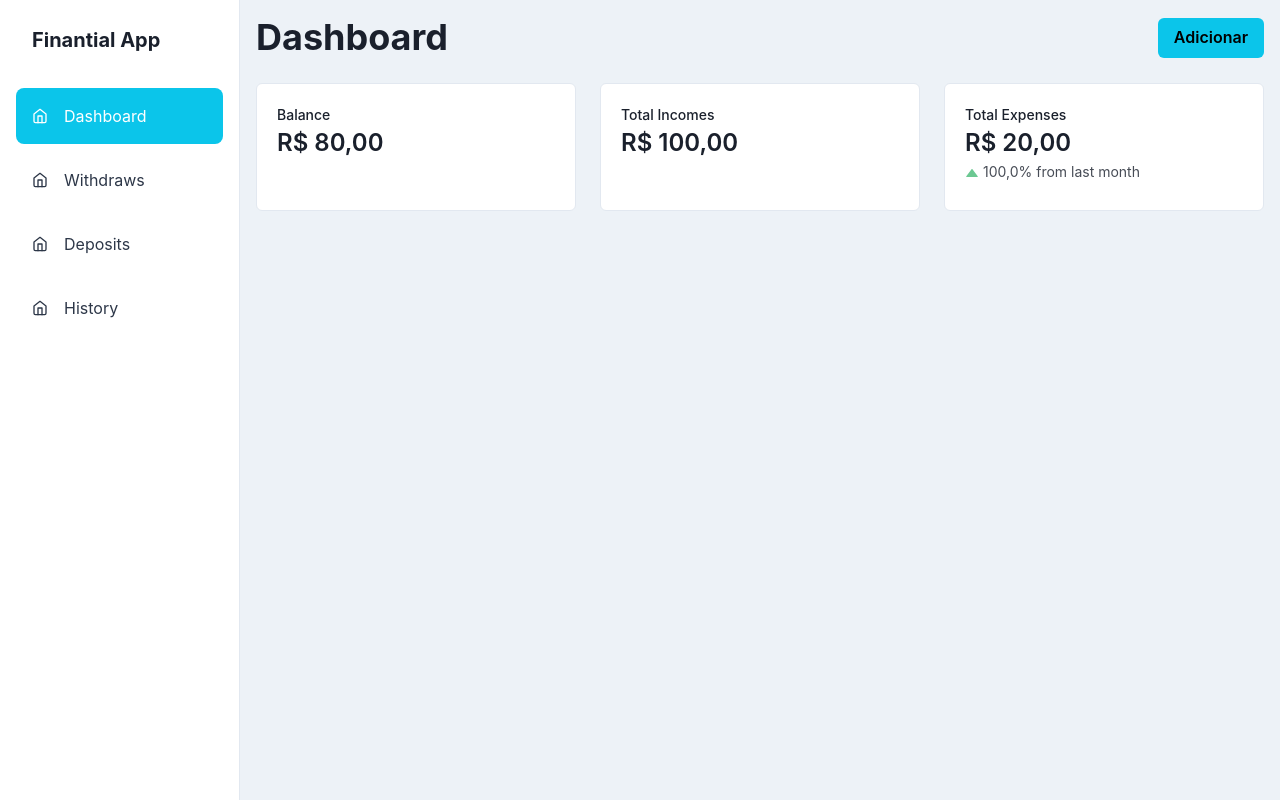
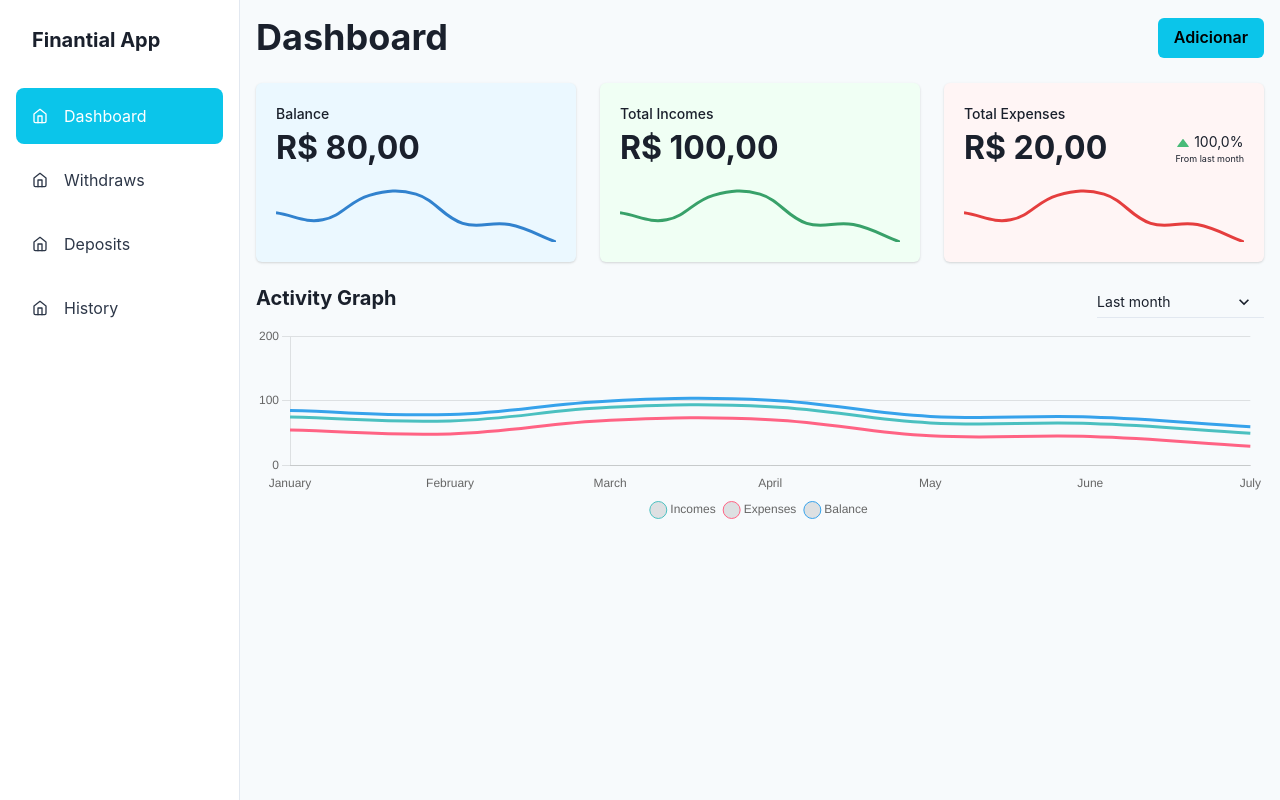
Before and after one commit to swttpch/next-finantial-dash, a Next.js app: page / in a window 1280 px wide. Built offline with nearby package versions, Linux system fonts and the light colour scheme; what @chakra-ui/next-js would draw is missing.

Commit message:
chore: adding activity graph

```diff
--- a/src/app/layout.tsx
+++ b/src/app/layout.tsx
@@ -1,6 +1,7 @@
 import type { Metadata } from 'next';
 // import localFont from "next/font/local";
 import './globals.css';
+import 'chart.js/auto';
 import { Providers } from '@/providers/chakra.provider';
 import DefaultLayout from '@/layouts/DefaultaLayout';
 
--- a/src/app/page.tsx
+++ b/src/app/page.tsx
@@ -1,3 +1,4 @@
+import ActivityGraph from '@/components/ActivityGraph';
 import PageTitle from '@/components/PageTitle';
 import StatsCard from '@/components/StatsCard';
 import { getDashboardCard } from '@/helpers/getDashboardCard';
@@ -26,9 +27,12 @@ export default function Home() {
             label={el.label}
             number={el.number}
             statHelper={el.statHelper}
+            secondaryColor={el.secondaryColor}
+            primaryColor={el.primaryColor}
           />
         ))}
       </Flex>
+      <ActivityGraph />
     </>
   );
 }
--- /dev/null
+++ b/src/components/ActivityGraph.tsx
@@ -0,0 +1,33 @@
+'use client';
+
+import { Flex, Heading, Select } from '@chakra-ui/react';
+import ActivityGraphLineChart from './Charts/ActivityGraph';
+
+function ActivityGraph() {
+  return (
+    <Flex datatype="activity-graph" direction="column" gap={2}>
+      <Flex datatype="activity-graph-head" direction="row" justify="space-between">
+        <Heading as={'h2'} size={'md'} w={'full'}>
+          Activity Graph
+        </Heading>
+        <Select defaultValue={1} size={'sm'} variant={'flushed'} flex="1 0 1" w={'200px'}>
+          <option value={1}>Last month</option>
+          <option value={2}>Last 3 months</option>
+          <option value={3}>This year</option>
+        </Select>
+      </Flex>
+      <Flex
+        datatype="activity-graph-body"
+        direction="row"
+        justify="space-between"
+        align="center"
+        w={'full'}
+        h={'200px'}
+      >
+        <ActivityGraphLineChart />
+      </Flex>
+    </Flex>
+  );
+}
+
+export default ActivityGraph;
--- /dev/null
+++ b/src/components/Charts/ActivityGraph.tsx
@@ -0,0 +1,89 @@
+'use client';
+
+import {
+  Chart as ChartJS,
+  CategoryScale,
+  LinearScale,
+  PointElement,
+  LineElement,
+  Title,
+  Tooltip,
+  Legend,
+} from 'chart.js';
+import { Line } from 'react-chartjs-2';
+
+ChartJS.register(CategoryScale, LinearScale, PointElement, LineElement, Title, Tooltip, Legend);
+
+function ActivityGraphLineChart() {
+  return (
+    <div style={{ width: '100%', height: '200px' }}>
+      <Line
+        data={{
+          labels: ['January', 'February', 'March', 'April', 'May', 'June', 'July'],
+          datasets: [
+            {
+              label: 'Incomes',
+              data: [75, 69, 90, 91, 66, 65, 50],
+              fill: false,
+              borderColor: 'rgb(75, 192, 192)',
+              tension: 0.4,
+              xAxisID: 'x',
+            },
+            {
+              label: 'Expenses',
+              data: [55, 49, 70, 71, 46, 45, 30],
+              fill: false,
+              borderColor: 'rgb(255, 99, 132)',
+              tension: 0.4,
+              xAxisID: 'x',
+            },
+            {
+              label: 'Balance',
+              data: [85, 79, 100, 101, 76, 75, 60],
+              fill: false,
+              borderColor: 'rgb(54, 162, 235)',
+              tension: 0.4,
+              xAxisID: 'x',
+            },
+          ],
+        }}
+        options={{
+          responsive: true,
+          interaction: {
+            intersect: false,
+            mode: 'index',
+          },
+          scales: {
+            x: {
+              grid: {
+                display: false,
+              },
+            },
+            y: {
+              ticks: {
+                maxTicksLimit: 3,
+              },
+            },
+          },
+          plugins: {
+            legend: {
+              labels: {
+                pointStyle: 'circle',
+                usePointStyle: true,
+              },
+              position: 'bottom',
+            },
+          },
+          elements: {
+            point: {
+              radius: 0,
+            },
+          },
+          maintainAspectRatio: false,
+        }}
+      />
+    </div>
+  );
+}
+
+export default ActivityGraphLineChart;
--- /dev/null
+++ b/src/components/Charts/SimpleLineChart.tsx
@@ -0,0 +1,70 @@
+'use client';
+
+import { Box, BoxProps } from '@chakra-ui/react';
+import {
+  Chart as ChartJS,
+  CategoryScale,
+  LinearScale,
+  PointElement,
+  LineElement,
+  Title,
+  Tooltip,
+  Legend,
+} from 'chart.js';
+import { Line } from 'react-chartjs-2';
+
+ChartJS.register(CategoryScale, LinearScale, PointElement, LineElement, Title, Tooltip, Legend);
+
+interface SimpleLineChartProps extends BoxProps {
+  chartColor: string;
+}
+
+function SimpleLineChart({ chartColor, ...rest }: SimpleLineChartProps) {
+  return (
+    <Box {...rest}>
+      <Line
+        data={{
+          labels: ['January', 'February', 'March', 'April', 'May', 'June', 'July'],
+          datasets: [
+            {
+              label: 'My First Dataset',
+              data: [65, 59, 80, 81, 56, 55, 40],
+              fill: false,
+              borderColor: chartColor,
+              tension: 0.4,
+            },
+          ],
+        }}
+        options={{
+          scales: {
+            x: {
+              display: false,
+            },
+            y: {
+              display: false,
+            },
+          },
+          plugins: {
+            legend: {
+              display: false,
+            },
+            tooltip: {
+              enabled: false,
+            },
+            title: {
+              display: false,
+            },
+          },
+          elements: {
+            point: {
+              radius: 0,
+            },
+          },
+          maintainAspectRatio: false,
+        }}
+      />
+    </Box>
+  );
+}
+
+export default SimpleLineChart;
--- a/src/components/StatsCard.tsx
+++ b/src/components/StatsCard.tsx
@@ -1,29 +1,41 @@
-import { StatsProps } from '@/types/common.types';
-import {
-  Card,
-  CardBody,
-  Stat,
-  StatArrow,
-  StatHelpText,
-  StatLabel,
-  StatNumber,
-} from '@chakra-ui/react';
+'use client';
 
-function StatsCard({ label, number, statHelper }: StatsProps) {
+import { StatsCardProps } from '@/types/common.types';
+import { Card, CardBody, Flex, Stat, StatArrow, StatLabel, Text, useToken } from '@chakra-ui/react';
+
+import SimpleLineChart from './Charts/SimpleLineChart';
+
+function StatsCard({ label, number, statHelper, secondaryColor, primaryColor }: StatsCardProps) {
+  const tokenColor = useToken('colors', primaryColor);
   return (
     <>
-      <Card data-type="Card" overflow="hidden" variant="outline" flex={1}>
+      <Card data-type="Card" overflow="hidden" flex={1} bgColor={secondaryColor}>
         <CardBody data-type="CardBody">
           <Stat data-type="Stat">
             <StatLabel data-type="StatLabel">{label}</StatLabel>
-            <StatNumber data-type="StatNumber">{number}</StatNumber>
-            {statHelper && (
-              <StatHelpText data-type="StatHelpText">
-                <StatArrow data-type="StatArrow" type={statHelper.type}></StatArrow>
-                {statHelper.value}
-              </StatHelpText>
-            )}
+            <Flex
+              direction={'row'}
+              alignSelf={'stretch'}
+              align={'center'}
+              justify={'space-between'}
+            >
+              <Text fontSize={'xx-large'} fontWeight={'bold'} data-type="StatNumber">
+                {number}
+              </Text>
+              {statHelper && (
+                <Flex direction={'column'} align={'center'}>
+                  <Text fontSize={'sm'} data-type="StatHelpText">
+                    <StatArrow data-type="StatArrow" type={statHelper.type}></StatArrow>
+                    {statHelper.value}
+                  </Text>
+                  <Text fontSize={'xx-small'} data-type="StatHelpText">
+                    From last month
+                  </Text>
+                </Flex>
+              )}
+            </Flex>
           </Stat>
+          <SimpleLineChart chartColor={tokenColor} height={'70px'} />
         </CardBody>
       </Card>
     </>
--- a/src/helpers/getDashboardCard.ts
+++ b/src/helpers/getDashboardCard.ts
@@ -1,4 +1,4 @@
-import { StatsProps } from '@/types/common.types';
+import { StatsCardProps } from '@/types/common.types';
 
 interface getDashboardCardProps {
   balance: number;
@@ -16,11 +16,11 @@ export const getDashboardCard = ({
   lastMonthIncome,
   totalExpense,
   totalIncome,
-}: getDashboardCardProps): Array<StatsProps> => {
+}: getDashboardCardProps): Array<StatsCardProps> => {
   const balanceDifference = balance / lastMonthBalance;
   const incomesDifference = totalIncome / lastMonthIncome;
   const expensesDifference = totalExpense / lastMonthExpense;
-  const balanceCard: StatsProps = {
+  const balanceCard: StatsCardProps = {
     label: 'Balance',
     number: balance.toLocaleString('pt-br', {
       style: 'currency',
@@ -38,9 +38,11 @@ export const getDashboardCard = ({
         }),
       },
     }),
+    primaryColor: 'blue.500',
+    secondaryColor: 'blue.50',
   };
 
-  const incomesCard: StatsProps = {
+  const incomesCard: StatsCardProps = {
     label: 'Total Incomes',
     number: totalIncome.toLocaleString('pt-br', {
       style: 'currency',
@@ -58,9 +60,11 @@ export const getDashboardCard = ({
         }),
       },
     }),
+    primaryColor: 'green.500',
+    secondaryColor: 'green.50',
   };
 
-  const expensesCard: StatsProps = {
+  const expensesCard: StatsCardProps = {
     label: 'Total Expenses',
     number: totalExpense.toLocaleString('pt-br', {
       style: 'currency',
@@ -69,16 +73,17 @@ export const getDashboardCard = ({
     ...(expensesDifference !== 1 && {
       statHelper: {
         type: expensesDifference > 1 ? 'increase' : 'decrease',
-        value:
-          (expensesDifference > 1 ? expensesDifference - 1 : 1 - expensesDifference).toLocaleString(
-            'pt-br',
-            {
-              style: 'percent',
-              minimumFractionDigits: 1,
-            },
-          ) + ' from last month',
+        value: (expensesDifference > 1
+          ? expensesDifference - 1
+          : 1 - expensesDifference
+        ).toLocaleString('pt-br', {
+          style: 'percent',
+          minimumFractionDigits: 1,
+        }),
       },
     }),
+    primaryColor: 'red.500',
+    secondaryColor: 'red.50',
   };
 
   return [balanceCard, incomesCard, expensesCard];
--- a/src/layouts/DefaultaLayout.tsx
+++ b/src/layouts/DefaultaLayout.tsx
@@ -20,7 +20,7 @@ interface DefaultLayoutProps {
 export default function DefaultLayout({ children }: DefaultLayoutProps) {
   const { isOpen, onOpen, onClose } = useDisclosure();
   return (
-    <Box minH="100vh" bg={useColorModeValue('gray.100', 'gray.900')}>
+    <Box minH="100vh" bg={useColorModeValue('gray.50', 'gray.900')}>
       <SidebarContent
         onClose={() => onClose}
         display={{ base: 'none', md: 'flex' }}
--- a/src/types/common.types.ts
+++ b/src/types/common.types.ts
@@ -6,11 +6,14 @@ export interface LinkItemProps {
   href: string;
 }
 
-export interface StatsProps {
+export interface StatsCardProps {
   label: string;
   number: string;
   statHelper?: {
     type: 'increase' | 'decrease';
     value: string;
+    from?: string;
   };
+  primaryColor: string;
+  secondaryColor: string;
 }
```
